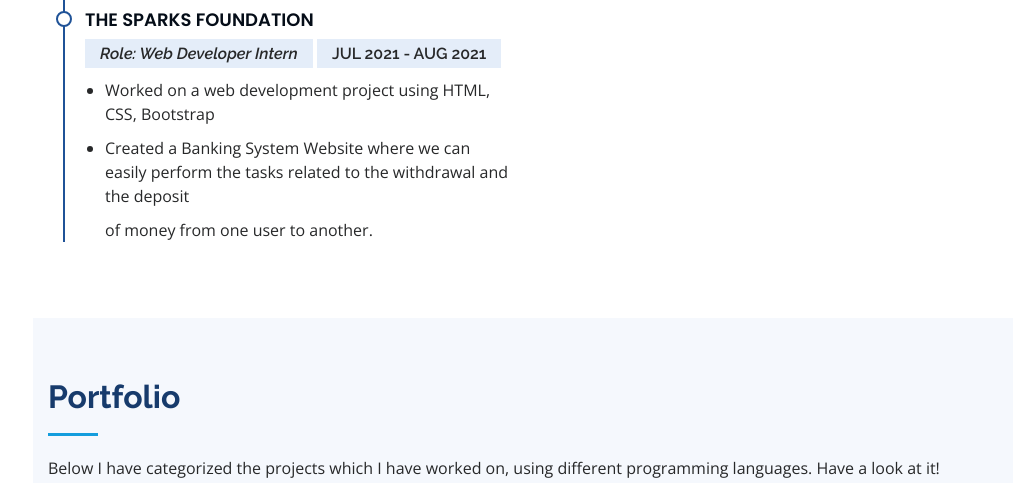
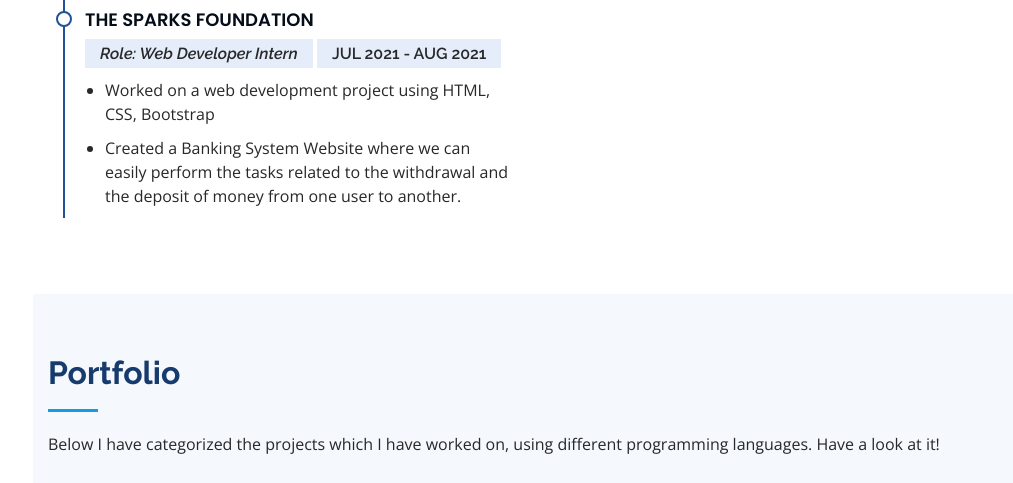
Before and after one commit to rahilmehta-24/My_Portfolio, a plain HTML site: page index.html in a window 1280 px wide. Shown: the part 3260-3743 px from the top of the page, without its empty margins (267-1280 px from the left). Drawn offline with nearby package versions, Linux system fonts and the light colour scheme.

Commit message:
Updatted

```diff
--- a/index.html
+++ b/index.html
@@ -316,7 +316,7 @@
               <h5>JUL 2021 - AUG 2021</h5>
               <ul>
                 <li>Worked on a web development project using HTML, CSS, Bootstrap</li>
-                <li>Created a Banking System Website where we can easily perform the tasks related to the withdrawal and the deposit</li> of money from one user to another.
+                <li>Created a Banking System Website where we can easily perform the tasks related to the withdrawal and the deposit of money from one user to another.</li>
               </ul>
             </div>
             <!-- <a href="Rahil_Mehta_Resume_21-08-2022-15-45-07.pdf" target="_blank" class="btn">Download CV</a> -->
```
